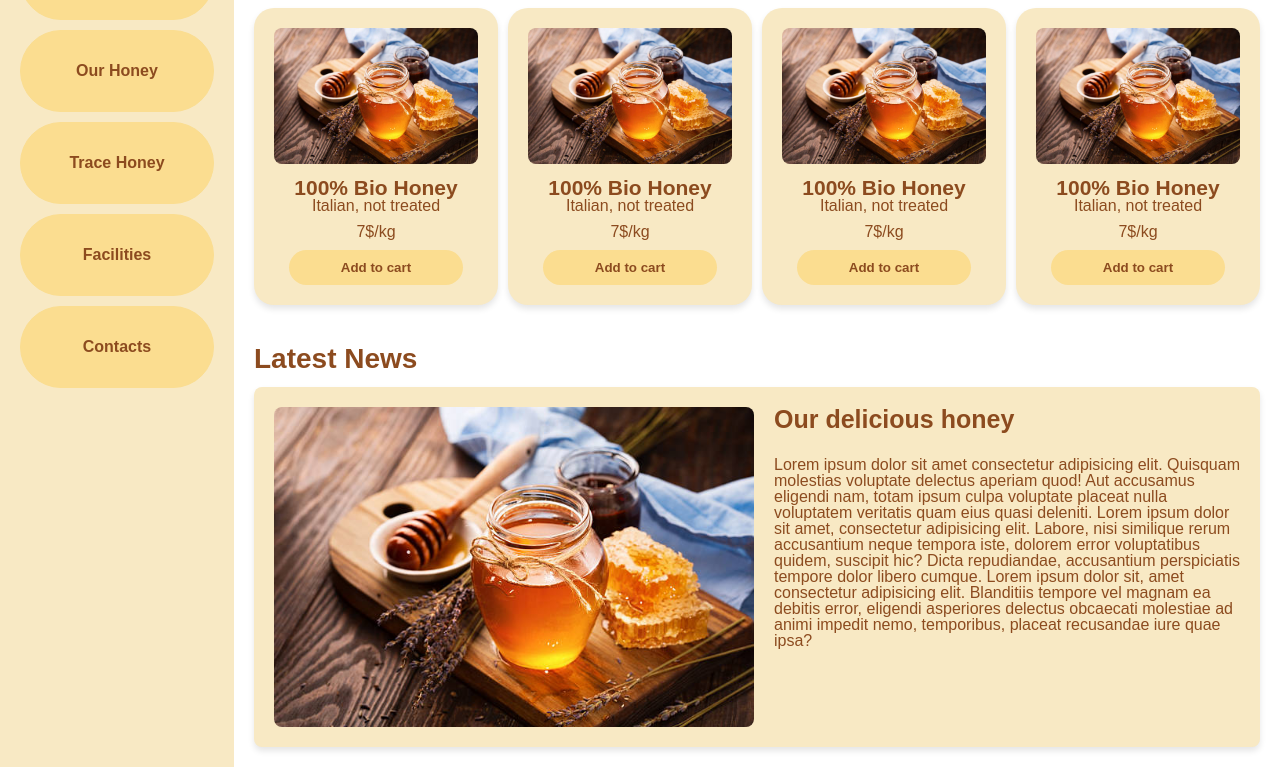
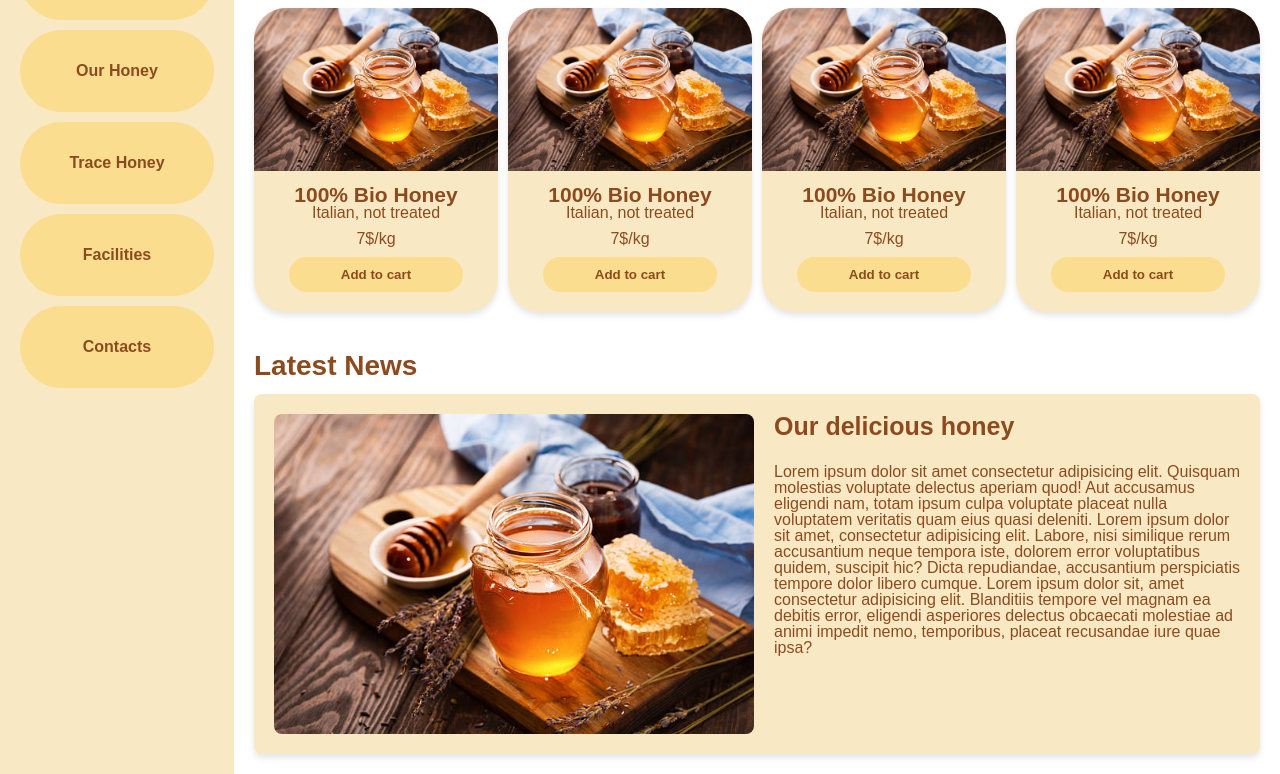
Before and after one commit to DeejayXV/w5d3, a plain HTML site: page index.html in a window 1280 px wide. Shown: the part 82-856 px from the top of the page. Drawn offline with Linux system fonts and the light colour scheme.

Commit message:
Update style.css

```diff
--- a/style.css
+++ b/style.css
@@ -79,8 +79,8 @@ ul li a {
 
 .productItem {
   background-color: #f8e9c4;
-  border-radius: 20px;
-  padding: 20px;
+  border-radius: 2em;
+  padding: 0 0 20px;
   text-align: center;
   flex: 1 1 200px;
   box-shadow: 0 4px 6px rgba(0, 0, 0, 0.1);
@@ -89,7 +89,8 @@ ul li a {
 .productItem img {
   width: 100%;
   height: auto;
-  border-radius: 8px;
+  border-top-left-radius: 2em;
+  border-top-right-radius: 2em;
 }
 
 .productItem p {
```
